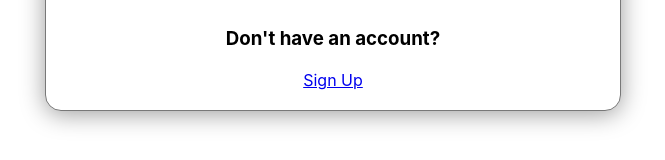
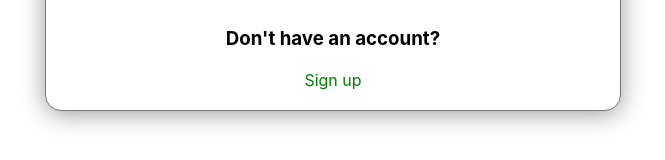
Before and after one commit to chibukasia/inforum, a React (Create React App) app in the folder client/: page /login in a window 1280 px wide. Shown: the part 498-658 px from the top of the page, without its empty margins (307-972 px from the left). Built offline with nearby package versions, Linux system fonts and the light colour scheme.

Commit message:
add redirect

```diff
--- a/client/src/App.js
+++ b/client/src/App.js
@@ -2,8 +2,10 @@
 import './App.css';
 import LoginForm from './components/loginform';
 import {Routes, Route, Link} from "react-router-dom";
+import React, {useState} from 'react';
+function App() {
+  // const [user, setUser] = useState(null);
 
-function App() {
   return (
     <div className='main'>
       <nav>
--- a/client/src/components/loginform.js
+++ b/client/src/components/loginform.js
@@ -1,7 +1,9 @@
 import React, {useState} from "react";
 import "./loginform.css";
 import loginavi from "../loginavi.png";
-//import {useForm} from "react-hook-form";
+import { Link, useNavigate } from "react-router-dom";
+
+
 
 const LoginForm = () => {
   const [username, setUsername] = useState("");
@@ -9,6 +11,7 @@ const LoginForm = () => {
   const [isLoading, setIsLoading] = useState(false);
   const [errors, setErrors] = useState([]);
 
+  const navigate =useNavigate()
   function handleSubmit(e) {
     e.preventDefault();
     setIsLoading(true);
@@ -21,7 +24,11 @@ const LoginForm = () => {
     }).then((r) => {
       setIsLoading(false);
       if (r.ok) {
-        r.json().then((user) => console.log(user));
+        r.json().then((user) => console.log(user))
+        .then(() => navigate('/blogs'))
+
+
+
       }
       else{
         r.json().then((err) => setErrors([err.errors]));
@@ -67,8 +74,8 @@ console.log(errors)
         }
         </div>
         <h3>Don't have an account?</h3>
-        <a href="./loginform.js">Sign Up</a>
-      </form>
+        <Link to="/signup" style={{ textDecoration: 'none', color: "green" }}>Sign up</Link>
+          </form>
     </div>
   );
 };
```
